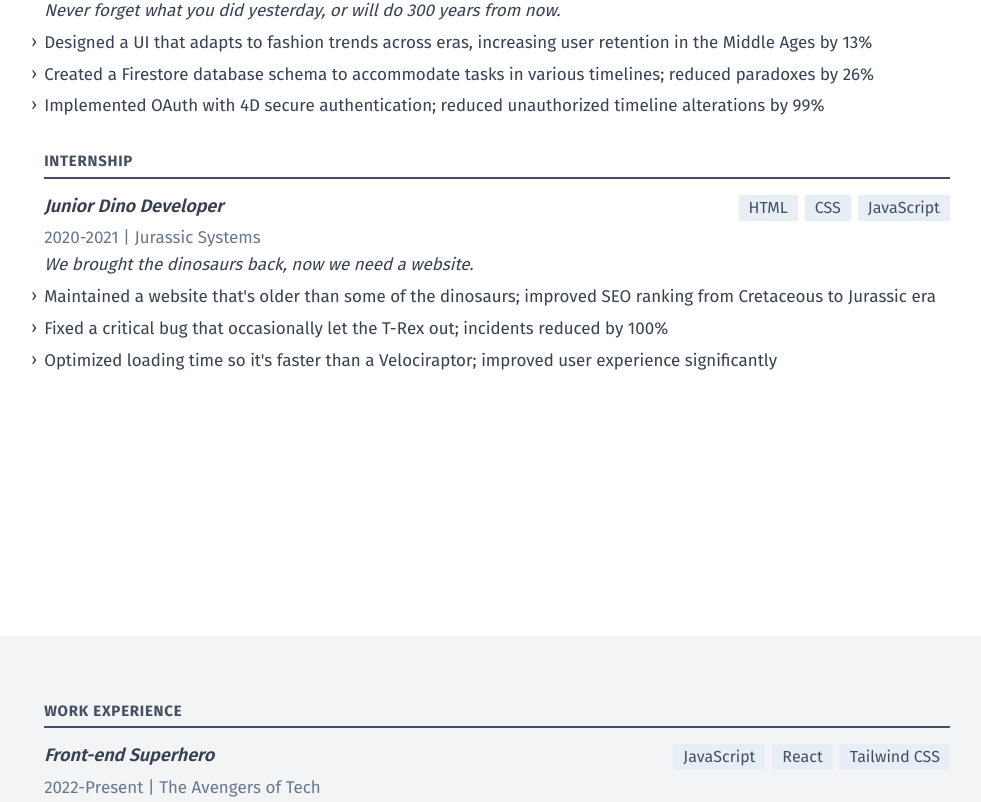
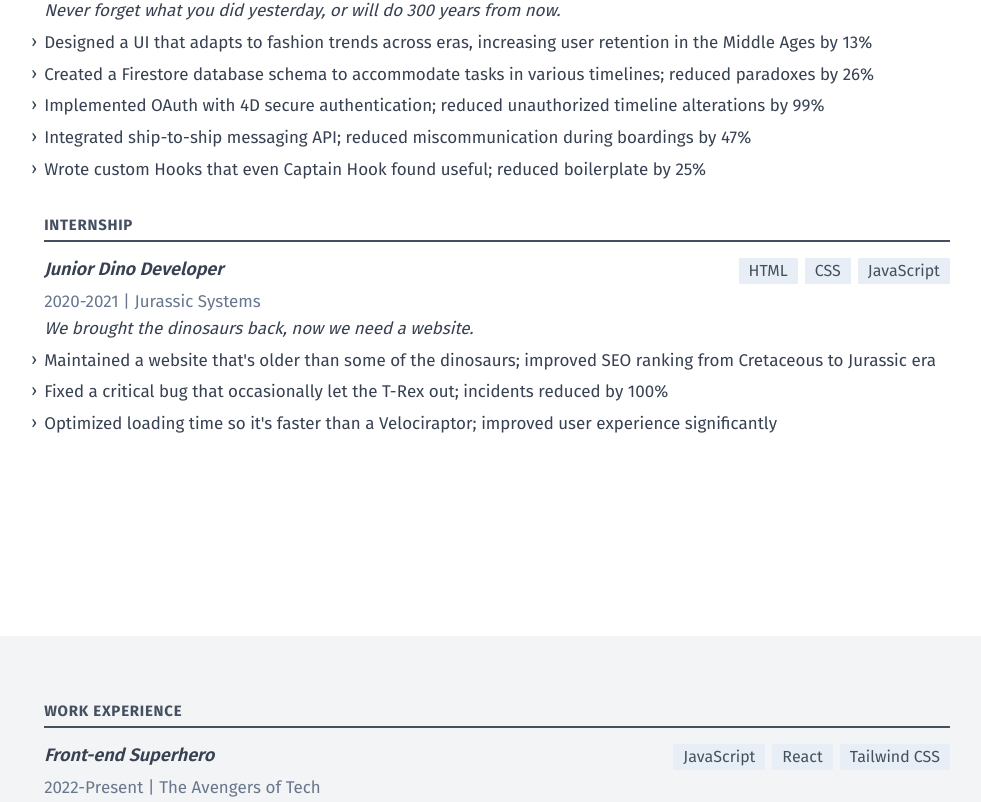
Before and after one commit to shiyuw09/react-universal-resume, a React (Vite) app: page / in a window 1280 px wide. Shown: the part 858-1660 px from the top of the page, without its empty margins (143-1124 px from the left). Built offline with nearby package versions, Linux system fonts and the light colour scheme.

Commit message:
update sample data

```diff
--- a/src/data.ts
+++ b/src/data.ts
@@ -57,7 +57,9 @@ export const projectsInfo: IProject[] = [
     responsibilities: [
       'Designed a UI that adapts to fashion trends across eras, increasing user retention in the Middle Ages by 13%',
       'Created a Firestore database schema to accommodate tasks in various timelines; reduced paradoxes by 26%',
-      'Implemented OAuth with 4D secure authentication; reduced unauthorized timeline alterations by 99%'
+      'Implemented OAuth with 4D secure authentication; reduced unauthorized timeline alterations by 99%',
+      'Integrated ship-to-ship messaging API; reduced miscommunication during boardings by 47%',
+      'Wrote custom Hooks that even Captain Hook found useful; reduced boilerplate by 25%'
     ],
     company: 'XYZ-Timelines Inc'
   }
@@ -121,7 +123,9 @@ export const experienceWork: IWorkExperience[] = [
     responsibilities: [
       'Built an AI-powered chatbot to distribute relief information during natural disasters, cutting through red tape like a lightsaber through butter',
       'Developed a real-time translation feature, shattering language barriers and allowing global teams to collaborate instantaneously',
-      'Coordinated weekly Hacktivist Events; coding solutions for local community problems'
+      'Coordinated weekly Hacktivist Events; coding solutions for local community problems',
+      'Integrated ship-to-ship messaging API; reduced miscommunication during boardings by 47%',
+      'Wrote custom Hooks that even Captain Hook found useful; reduced boilerplate by 25%'
     ],
     responsibilitySummary: 'Saving the world one git commit at a time.'
   },
```
